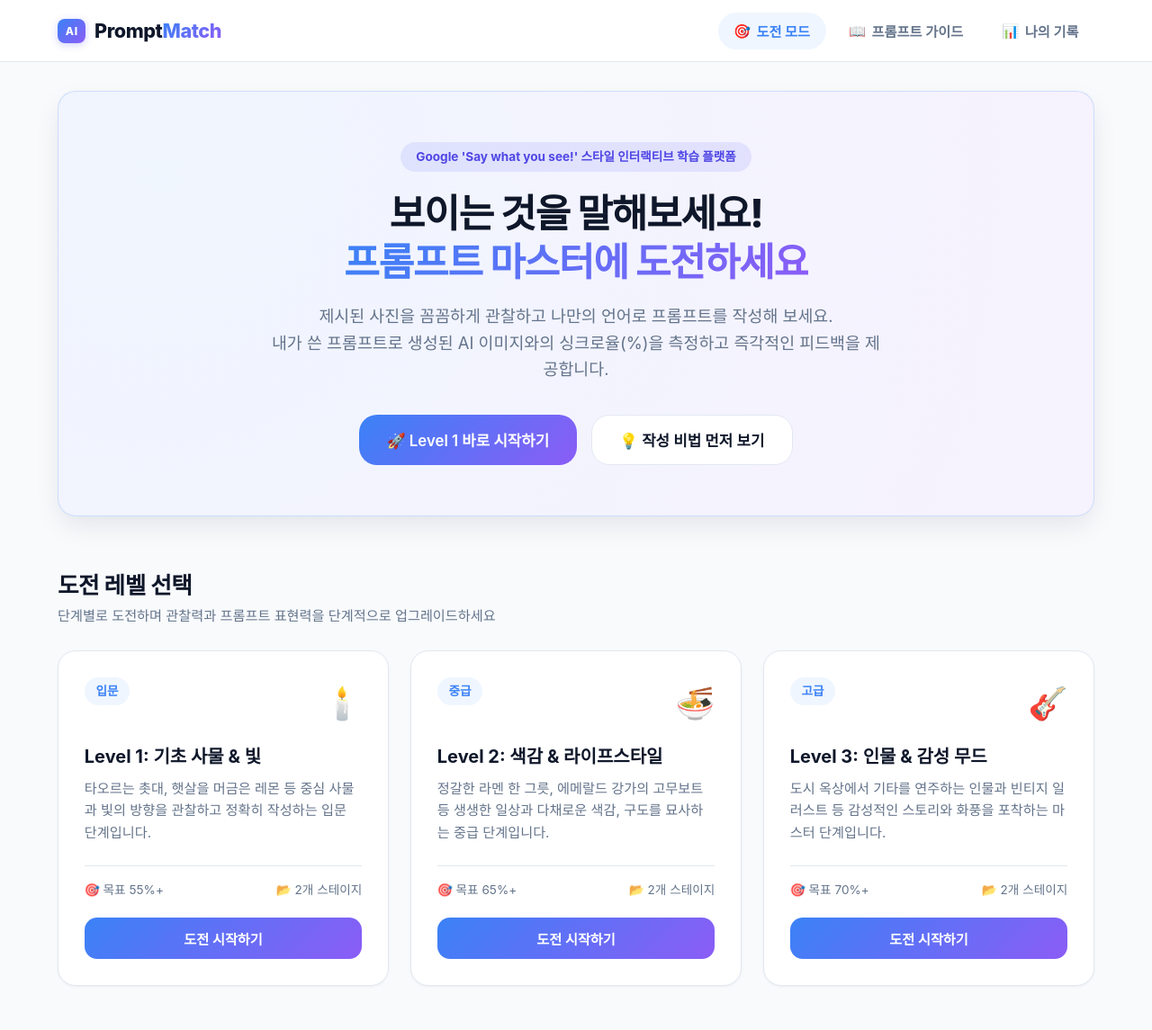
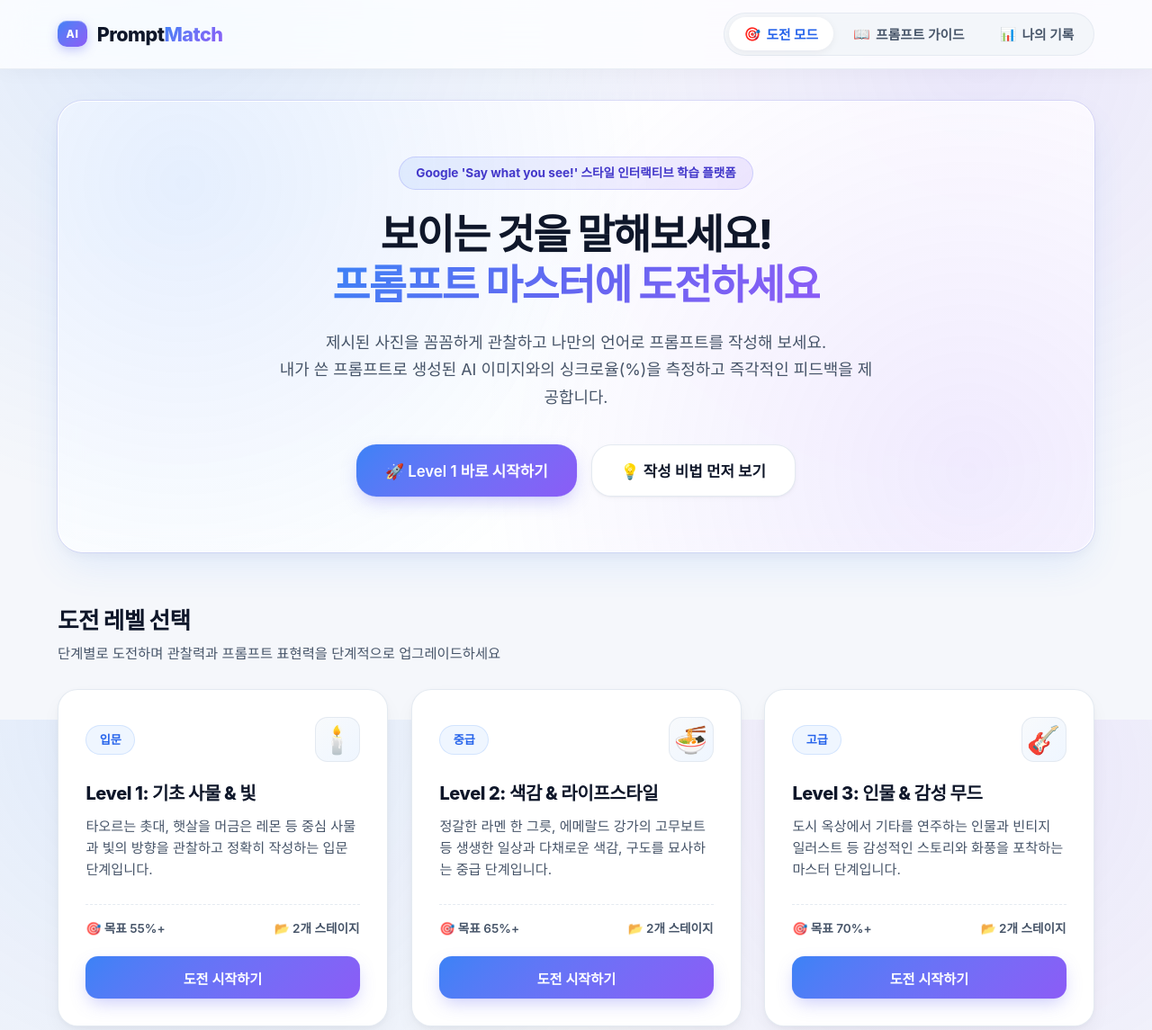
Before and after one commit to aiverseme/prompt, a plain HTML site: page index.html in a window 1280 px wide. Shown: the top 1145 px of the page at 90% size. Drawn offline with nearby package versions, Linux system fonts and the light colour scheme; a web font is replaced by a local one.

Commit message:
style: 모던 AI 스튜디오 테마(오로라 메시·도트 배경, 글래스 네비게이션, in oklab 그라데이션, 다중 섀도우) 적용

```diff
--- a/css/style.css
+++ b/css/style.css
@@ -4,16 +4,18 @@
    ==================================================== */
 
 :root {
-  --bg-main: #f8fafc;
-  --bg-card: #ffffff;
+  --bg-main: #f5f7fb;
+  --bg-card: rgba(255, 255, 255, 0.92);
+  --bg-card-solid: #ffffff;
   --text-main: #0f172a;
-  --text-muted: #64748b;
+  --text-muted: #475569;
   --text-light: #94a3b8;
 
   --primary-blue: #3b82f6;
   --primary-blue-hover: #2563eb;
   --primary-blue-light: #eff6ff;
 
+  --accent-indigo: #6366f1;
   --accent-purple: #8b5cf6;
   --accent-purple-hover: #7c3aed;
   --accent-purple-light: #f5f3ff;
@@ -23,20 +25,32 @@
   --warning-amber: #f59e0b;
   --warning-amber-light: #fffbeb;
 
-  --border-color: #e2e8f0;
+  --border-color: rgba(226, 232, 240, 0.9);
   --border-focus: #93c5fd;
 
-  --radius-sm: 8px;
+  --radius-sm: 10px;
   --radius-md: 14px;
-  --radius-lg: 20px;
+  --radius-lg: 22px;
+  --radius-xl: 28px;
   --radius-full: 9999px;
 
-  --shadow-sm: 0 1px 3px rgba(15, 23, 42, 0.05);
-  --shadow-md: 0 4px 14px -2px rgba(15, 23, 42, 0.07);
-  --shadow-lg: 0 12px 30px -4px rgba(15, 23, 42, 0.1);
-  --shadow-glow: 0 10px 25px -5px rgba(99, 102, 241, 0.25);
+  /* 다중 레이어 소프트 섀도우 (Depth & Elevation) */
+  --shadow-sm: 0 1px 2px rgba(15, 23, 42, 0.04), 0 2px 6px rgba(15, 23, 42, 0.03);
+  --shadow-md: 0 2px 6px rgba(15, 23, 42, 0.04), 0 10px 24px -4px rgba(15, 23, 42, 0.06);
+  --shadow-lg: 0 4px 12px rgba(15, 23, 42, 0.04), 0 20px 44px -8px rgba(59, 130, 246, 0.12);
+  --shadow-glow: 0 8px 20px -4px rgba(99, 102, 241, 0.35), inset 0 1px 0 rgba(255, 255, 255, 0.25);
+
+  --in-oklab: ;
+  --in-oklch: ;
 
   --font-stack: 'Pretendard', -apple-system, BlinkMacSystemFont, 'Segoe UI', Roboto, Helvetica, Arial, sans-serif;
+}
+
+@supports (background: linear-gradient(in oklab, white, black)) {
+  :root {
+    --in-oklab: in oklab;
+    --in-oklch: in oklch;
+  }
 }
 
 * {
@@ -48,6 +62,13 @@
 body {
   font-family: var(--font-stack);
   background-color: var(--bg-main);
+  /* 은은한 도트 그리드 + 상단 오로라 메시 배경 */
+  background-image:
+    radial-gradient(circle at 15% 0%, rgba(59, 130, 246, 0.12) 0%, transparent 42%),
+    radial-gradient(circle at 85% 8%, rgba(139, 92, 246, 0.11) 0%, transparent 40%),
+    radial-gradient(circle, rgba(148, 163, 184, 0.16) 1px, transparent 1px);
+  background-size: 100% 100%, 100% 100%, 24px 24px;
+  background-attachment: fixed;
   color: var(--text-main);
   line-height: 1.6;
   min-height: 100vh;
@@ -55,15 +76,18 @@ body {
   flex-direction: column;
   overflow-x: hidden;
   perspective: 1200px;
+  -webkit-font-smoothing: antialiased;
 }
 
 /* ====================================================
-   Header & Navigation
+   Header & Navigation (Glassmorphism)
    ==================================================== */
 .navbar {
-  background-color: rgba(255, 255, 255, 0.95);
-  backdrop-filter: blur(12px);
-  border-bottom: 1px solid var(--border-color);
+  background-color: rgba(255, 255, 255, 0.78);
+  backdrop-filter: blur(18px) saturate(180%);
+  -webkit-backdrop-filter: blur(18px) saturate(180%);
+  border-bottom: 1px solid rgba(226, 232, 240, 0.75);
+  box-shadow: 0 4px 20px rgba(15, 23, 42, 0.03);
   position: sticky;
   top: 0;
   z-index: 100;
@@ -82,7 +106,7 @@ body {
 .logo-area {
   display: flex;
   align-items: center;
-  gap: 0.6rem;
+  gap: 0.65rem;
   cursor: pointer;
   user-select: none;
   transition: transform 0.2s ease;
@@ -93,42 +117,46 @@ body {
 }
 
 .logo-badge {
-  background: linear-gradient(135deg, var(--primary-blue), var(--accent-purple));
+  background: linear-gradient(135deg var(--in-oklab), var(--primary-blue), var(--accent-purple));
   color: #fff;
   font-size: 0.75rem;
   font-weight: 800;
-  padding: 0.25rem 0.55rem;
+  padding: 0.3rem 0.6rem;
   border-radius: var(--radius-sm);
-  letter-spacing: 0.05em;
-  box-shadow: 0 2px 8px rgba(99, 102, 241, 0.3);
+  letter-spacing: 0.06em;
+  box-shadow: 0 4px 12px rgba(99, 102, 241, 0.35), inset 0 1px 0 rgba(255, 255, 255, 0.3);
 }
 
 .logo-text {
   font-size: 1.35rem;
   font-weight: 800;
   color: var(--text-main);
-  letter-spacing: -0.02em;
+  letter-spacing: -0.025em;
 }
 
 .logo-text .highlight {
-  background: linear-gradient(135deg, var(--primary-blue), var(--accent-purple));
+  background: linear-gradient(135deg var(--in-oklab), var(--primary-blue), var(--accent-purple));
   -webkit-background-clip: text;
   -webkit-text-fill-color: transparent;
 }
 
 .nav-links {
   display: flex;
-  gap: 0.5rem;
+  gap: 0.35rem;
+  background: rgba(241, 245, 249, 0.75);
+  padding: 0.3rem;
+  border-radius: var(--radius-full);
+  border: 1px solid rgba(226, 232, 240, 0.8);
 }
 
 .nav-btn {
   background: transparent;
   border: none;
   font-family: inherit;
-  font-size: 0.95rem;
+  font-size: 0.92rem;
   font-weight: 600;
   color: var(--text-muted);
-  padding: 0.6rem 1.1rem;
+  padding: 0.5rem 1.05rem;
   border-radius: var(--radius-full);
   cursor: pointer;
   display: inline-flex;
@@ -139,30 +167,31 @@ body {
 
 .nav-btn:hover {
   color: var(--primary-blue);
-  background-color: var(--primary-blue-light);
+  background-color: rgba(255, 255, 255, 0.7);
 }
 
 .nav-btn.active {
-  color: var(--primary-blue);
-  background-color: var(--primary-blue-light);
-  font-weight: 700;
+  color: var(--primary-blue-hover);
+  background-color: #ffffff;
+  font-weight: 700;
+  box-shadow: 0 2px 8px rgba(15, 23, 42, 0.06);
 }
 
 /* ====================================================
-   Layout & Sections (6번 제안: 뷰 트랜지션 애니메이션)
+   Layout & Sections (뷰 트랜지션 애니메이션)
    ==================================================== */
 .main-container {
   max-width: 1200px;
   width: 100%;
   margin: 0 auto;
-  padding: 2rem 1.5rem 4rem;
+  padding: 2.2rem 1.5rem 4.5rem;
   flex: 1;
 }
 
 .view-section {
   display: none;
   opacity: 0;
-  transform: translateY(16px) scale(0.98);
+  transform: translateY(16px) scale(0.985);
   transition: opacity 0.35s cubic-bezier(0.16, 1, 0.3, 1), transform 0.35s cubic-bezier(0.16, 1, 0.3, 1);
 }
 
@@ -173,7 +202,7 @@ body {
 }
 
 /* ====================================================
-   🃏 6번 제안: 3D 틸트(Tilt) 카드 효과
+   🃏 3D 틸트(Tilt) 카드 효과 & 공통 카드
    ==================================================== */
 .tilt-card {
   transform-style: preserve-3d;
@@ -186,7 +215,7 @@ body {
   position: absolute;
   inset: 0;
   border-radius: inherit;
-  background: radial-gradient(circle at 50% 50%, rgba(255, 255, 255, 0.35) 0%, rgba(255, 255, 255, 0) 80%);
+  background: radial-gradient(circle at 50% 50%, rgba(255, 255, 255, 0.4) 0%, rgba(255, 255, 255, 0) 80%);
   pointer-events: none;
   opacity: 0;
   transition: opacity 0.2s ease;
@@ -194,15 +223,15 @@ body {
 }
 
 .card {
-  background-color: var(--bg-card);
+  background-color: var(--bg-card-solid);
   border-radius: var(--radius-lg);
   border: 1px solid var(--border-color);
   box-shadow: var(--shadow-md);
-  padding: 1.8rem;
+  padding: 1.85rem;
 }
 
 .gradient-text {
-  background: linear-gradient(135deg, var(--primary-blue) 0%, var(--accent-purple) 100%);
+  background: linear-gradient(135deg var(--in-oklab), var(--primary-blue) 0%, var(--accent-indigo) 50%, var(--accent-purple) 100%);
   -webkit-background-clip: text;
   -webkit-text-fill-color: transparent;
 }
@@ -210,12 +239,13 @@ body {
 .badge {
   display: inline-flex;
   align-items: center;
-  padding: 0.3rem 0.8rem;
+  padding: 0.32rem 0.85rem;
   font-size: 0.8rem;
   font-weight: 700;
   border-radius: var(--radius-full);
   background: var(--primary-blue-light);
-  color: var(--primary-blue);
+  color: var(--primary-blue-hover);
+  border: 1px solid rgba(59, 130, 246, 0.18);
 }
 
 /* Buttons */
@@ -223,7 +253,7 @@ body {
   font-family: inherit;
   font-size: 0.95rem;
   font-weight: 600;
-  padding: 0.75rem 1.4rem;
+  padding: 0.78rem 1.45rem;
   border-radius: var(--radius-md);
   border: none;
   cursor: pointer;
@@ -241,54 +271,57 @@ body {
 }
 
 .btn-lg {
-  padding: 0.95rem 1.9rem;
+  padding: 1rem 2rem;
   font-size: 1.05rem;
   border-radius: var(--radius-lg);
 }
 
 .btn-sm {
-  padding: 0.4rem 0.8rem;
+  padding: 0.45rem 0.9rem;
   font-size: 0.85rem;
   border-radius: var(--radius-sm);
 }
 
 .btn-primary {
-  background: linear-gradient(135deg, var(--primary-blue) 0%, var(--accent-purple) 100%);
+  background: linear-gradient(135deg var(--in-oklab), var(--primary-blue) 0%, var(--accent-purple) 100%);
   color: #fff;
   box-shadow: var(--shadow-glow);
 }
 
 .btn-primary:hover:not(:disabled) {
-  opacity: 0.94;
+  filter: brightness(1.06);
   transform: translateY(-2px);
-  box-shadow: 0 12px 25px -4px rgba(99, 102, 241, 0.45);
+  box-shadow: 0 14px 28px -4px rgba(99, 102, 241, 0.45), inset 0 1px 0 rgba(255, 255, 255, 0.3);
 }
 
 .btn-primary:disabled {
-  opacity: 0.4;
+  opacity: 0.45;
   cursor: not-allowed;
   transform: none;
   box-shadow: none;
 }
 
-.pulse-btn {
-  animation: pulseGlow 2.5s infinite;
+.pulse-btn:not(:disabled) {
+  animation: pulseGlow 2.6s infinite;
 }
 
 @keyframes pulseGlow {
-  0%, 100% { box-shadow: 0 0 0 0 rgba(99, 102, 241, 0.4); }
-  50% { box-shadow: 0 0 0 8px rgba(99, 102, 241, 0); }
+  0%, 100% { box-shadow: 0 8px 20px -4px rgba(99, 102, 241, 0.35), 0 0 0 0 rgba(99, 102, 241, 0.35); }
+  50% { box-shadow: 0 8px 20px -4px rgba(99, 102, 241, 0.35), 0 0 0 9px rgba(99, 102, 241, 0); }
 }
 
 .btn-secondary {
-  background-color: var(--bg-card);
+  background-color: #ffffff;
   color: var(--text-main);
   border: 1px solid var(--border-color);
-}
-
-.btn-secondary:hover {
-  background-color: #f1f5f9;
+  box-shadow: var(--shadow-sm);
+}
+
+.btn-secondary:hover:not(:disabled) {
+  background-color: #f8fafc;
   border-color: #cbd5e1;
+  transform: translateY(-1px);
+  box-shadow: var(--shadow-md);
 }
 
 .btn-ghost {
@@ -296,58 +329,69 @@ body {
   color: var(--text-muted);
 }
 
-.btn-ghost:hover {
+.btn-ghost:hover:not(:disabled) {
   color: var(--text-main);
-  background-color: #e2e8f0;
+  background-color: rgba(226, 232, 240, 0.6);
 }
 
 .btn-outline {
   background: transparent;
   color: var(--primary-blue);
-  border: 1px solid var(--primary-blue);
-}
-
-.btn-outline:hover {
+  border: 1px solid rgba(59, 130, 246, 0.45);
+}
+
+.btn-outline:hover:not(:disabled) {
   background-color: var(--primary-blue-light);
+  border-color: var(--primary-blue);
 }
 
 /* ====================================================
    1. 메인 화면 (Home)
    ==================================================== */
 .hero-card {
-  background: radial-gradient(circle at 10% 20%, rgba(59, 130, 246, 0.08) 0%, rgba(139, 92, 246, 0.08) 90%), #ffffff;
-  border: 1px solid rgba(59, 130, 246, 0.2);
-  border-radius: var(--radius-lg);
-  padding: 3.5rem 2rem;
+  background:
+    radial-gradient(circle at 12% 18%, rgba(59, 130, 246, 0.12) 0%, transparent 48%),
+    radial-gradient(circle at 88% 82%, rgba(139, 92, 246, 0.12) 0%, transparent 50%),
+    rgba(255, 255, 255, 0.9);
+  backdrop-filter: blur(12px);
+  border: 1px solid rgba(255, 255, 255, 0.95);
+  outline: 1px solid rgba(99, 102, 241, 0.14);
+  border-radius: var(--radius-xl);
+  padding: 3.8rem 2.2rem;
   text-align: center;
   box-shadow: var(--shadow-lg);
   margin-bottom: 3.5rem;
+  overflow: hidden;
 }
 
 .hero-badge {
-  display: inline-block;
-  background-color: rgba(99, 102, 241, 0.12);
-  color: #4f46e5;
+  display: inline-flex;
+  align-items: center;
+  gap: 0.4rem;
+  background: linear-gradient(90deg var(--in-oklab), rgba(59, 130, 246, 0.1), rgba(139, 92, 246, 0.12));
+  border: 1px solid rgba(99, 102, 241, 0.22);
+  color: #4338ca;
   font-size: 0.85rem;
   font-weight: 700;
-  padding: 0.35rem 1.1rem;
+  padding: 0.42rem 1.15rem;
   border-radius: var(--radius-full);
-  margin-bottom: 1.2rem;
+  margin-bottom: 1.35rem;
 }
 
 .hero-title {
-  font-size: 2.7rem;
+  font-size: clamp(2rem, 4vw, 2.85rem);
   font-weight: 800;
-  line-height: 1.25;
-  margin-bottom: 1.2rem;
-  letter-spacing: -0.03em;
+  line-height: 1.24;
+  margin-bottom: 1.25rem;
+  letter-spacing: -0.035em;
 }
 
 .hero-desc {
-  font-size: 1.15rem;
-  color: var(--text-muted);
-  max-width: 680px;
-  margin: 0 auto 2.2rem;
+  font-size: 1.12rem;
+  color: var(--text-muted);
+  max-width: 660px;
+  margin: 0 auto 2.3rem;
+  line-height: 1.7;
 }
 
 .hero-actions {
@@ -358,76 +402,111 @@ body {
 }
 
 .section-header {
-  margin-bottom: 1.6rem;
+  margin-bottom: 1.7rem;
+  display: flex;
+  flex-direction: column;
+  gap: 0.25rem;
 }
 
 .section-header h2 {
   font-size: 1.6rem;
-  font-weight: 700;
-  letter-spacing: -0.02em;
+  font-weight: 800;
+  letter-spacing: -0.025em;
 }
 
 .section-header .subtitle {
   color: var(--text-muted);
-  font-size: 0.95rem;
+  font-size: 0.96rem;
 }
 
 .level-grid {
   display: grid;
   grid-template-columns: repeat(auto-fill, minmax(320px, 1fr));
-  gap: 1.5rem;
+  gap: 1.6rem;
 }
 
 .level-card {
-  background: var(--bg-card);
+  background: var(--bg-card-solid);
   border: 1px solid var(--border-color);
   border-radius: var(--radius-lg);
-  padding: 1.8rem;
+  padding: 1.9rem;
   display: flex;
   flex-direction: column;
   justify-content: space-between;
-  box-shadow: var(--shadow-sm);
+  box-shadow: var(--shadow-md);
   position: relative;
   overflow: hidden;
   cursor: pointer;
 }
 
+.level-card::before {
+  content: '';
+  position: absolute;
+  top: 0;
+  left: 0;
+  right: 0;
+  height: 4px;
+  background: linear-gradient(90deg var(--in-oklab), var(--primary-blue), var(--accent-purple));
+  opacity: 0;
+  transition: opacity 0.25s ease;
+}
+
+.level-card:hover::before {
+  opacity: 1;
+}
+
+.level-card:hover {
+  border-color: rgba(99, 102, 241, 0.3);
+  box-shadow: var(--shadow-lg);
+}
+
 .level-card-top {
   display: flex;
   justify-content: space-between;
-  align-items: flex-start;
-  margin-bottom: 1rem;
+  align-items: center;
+  margin-bottom: 1.15rem;
 }
 
 .level-number-badge {
-  font-size: 0.85rem;
+  font-size: 0.82rem;
   font-weight: 800;
-  padding: 0.3rem 0.8rem;
+  padding: 0.32rem 0.9rem;
   border-radius: var(--radius-full);
   background: var(--primary-blue-light);
-  color: var(--primary-blue);
+  color: var(--primary-blue-hover);
+  border: 1px solid rgba(59, 130, 246, 0.16);
 }
 
 .level-icon {
-  font-size: 2.2rem;
-  transition: transform 0.25s ease;
+  font-size: 1.9rem;
+  width: 50px;
+  height: 50px;
+  display: inline-flex;
+  align-items: center;
+  justify-content: center;
+  border-radius: 14px;
+  background: linear-gradient(135deg, #f8fafc, #eff6ff);
+  border: 1px solid rgba(226, 232, 240, 0.9);
+  transition: transform 0.25s cubic-bezier(0.34, 1.56, 0.64, 1);
 }
 
 .level-card:hover .level-icon {
-  transform: scale(1.2) rotate(6deg);
+  transform: scale(1.12) rotate(6deg);
 }
 
 .level-card-title {
   font-size: 1.25rem;
-  font-weight: 700;
-  margin-bottom: 0.5rem;
+  font-weight: 800;
+  margin-bottom: 0.55rem;
+  letter-spacing: -0.02em;
 }
 
 .level-card-desc {
   font-size: 0.95rem;
   color: var(--text-muted);
-  margin-bottom: 1.5rem;
+  margin-bottom: 1.6rem;
   flex: 1;
+  line-height: 1.6;
 }
 
 .level-meta {
@@ -435,8 +514,9 @@ body {
   justify-content: space-between;
   align-items: center;
   padding-top: 1rem;
-  border-top: 1px solid var(--border-color);
+  border-top: 1px dashed var(--border-color);
   font-size: 0.85rem;
+  font-weight: 600;
   color: var(--text-muted);
   margin-bottom: 1.2rem;
 }
@@ -1006,7 +1086,7 @@ body {
 
 .score-gauge-fill {
   height: 100%;
-  background: linear-gradient(90deg, var(--primary-blue), var(--accent-purple));
+  background: linear-gradient(90deg var(--in-oklab), var(--primary-blue), var(--accent-indigo), var(--accent-purple));
   border-radius: var(--radius-full);
   transition: width 1s cubic-bezier(0.34, 1.56, 0.64, 1);
 }
```
